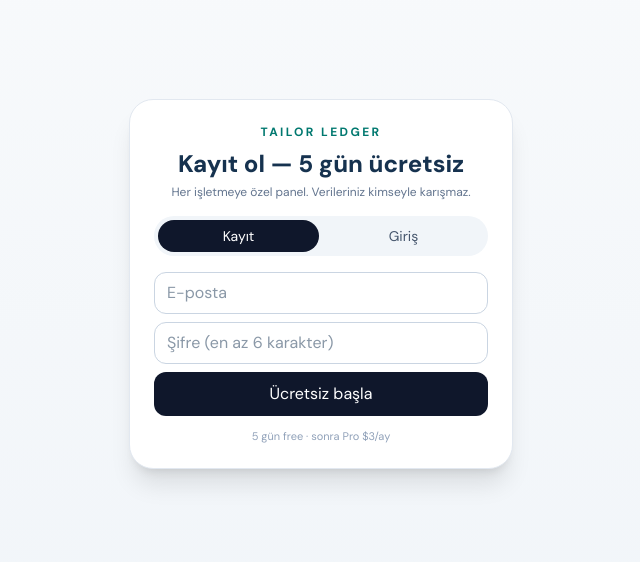
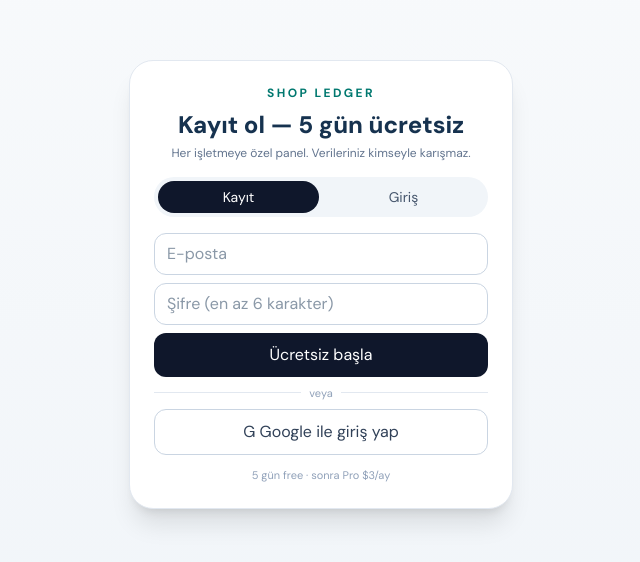
Before and after one commit to explorerstreasure1-alt/global-accounting, a Next.js app: page /giris in a window 1280 px wide. Shown: the part 116-678 px from the top of the page, without its empty margins (319-959 px from the left). Built offline with nearby package versions, Linux system fonts and the light colour scheme; no server answers.

Commit message:
Google ile giris + auth callback + giris sayfasi duzeltme

```diff
--- /dev/null
+++ b/src/app/auth/callback/route.ts
@@ -0,0 +1,30 @@
+import { NextResponse } from "next/server";
+import { cookies } from "next/headers";
+import { createServerClient } from "@supabase/ssr";
+
+// Supabase OAuth dönüşü: code → session (Google ile giriş için şart)
+export async function GET(request: Request) {
+  const url = new URL(request.url);
+  const code = url.searchParams.get("code");
+  const next = url.searchParams.get("next") ?? "/app";
+
+  if (code && process.env.NEXT_PUBLIC_SUPABASE_URL && process.env.NEXT_PUBLIC_SUPABASE_ANON_KEY) {
+    const store = await cookies();
+    const supa = createServerClient(
+      process.env.NEXT_PUBLIC_SUPABASE_URL,
+      process.env.NEXT_PUBLIC_SUPABASE_ANON_KEY,
+      {
+        cookies: {
+          getAll: () => store.getAll(),
+          setAll: (list) => {
+            try {
+              list.forEach(({ name, value, options }) => store.set(name, value, options));
+            } catch { /* ignore */ }
+          },
+        },
+      },
+    );
+    await supa.auth.exchangeCodeForSession(code);
+  }
+  return NextResponse.redirect(new URL(next, url.origin));
+}
--- a/src/app/giris/page.tsx
+++ b/src/app/giris/page.tsx
@@ -32,6 +32,23 @@
     );
   }
 
+  async function googleGiris() {
+    setBusy(true);
+    setHata(null);
+    setBilgi(null);
+    try {
+      const supa = createClient();
+      const { error } = await supa.auth.signInWithOAuth({
+        provider: "google",
+        options: { redirectTo: `${window.location.origin}/auth/callback?next=/app` },
+      });
+      if (error) throw error;
+    } catch (err) {
+      setHata(err instanceof Error ? err.message : "Google girişi başarısız");
+      setBusy(false);
+    }
+  }
+
   async function gonder(e: React.FormEvent) {
     e.preventDefault();
     setBusy(true);
@@ -64,7 +81,7 @@
   return (
     <div className="grid min-h-screen place-items-center bg-gradient-to-b from-slate-50 to-slate-100 p-6">
       <div className="w-full max-w-sm rounded-3xl border border-slate-200 bg-white p-6 shadow-xl">
-        <p className="text-center text-xs font-bold uppercase tracking-[0.2em] text-teal-700">Tailor Ledger</p>
+        <p className="text-center text-xs font-bold uppercase tracking-[0.2em] text-teal-700">Shop Ledger</p>
         <h1 className="mt-2 text-center text-2xl font-extrabold">
           {mode === "register" ? "Kayıt ol — 5 gün ücretsiz" : "Giriş yap"}
         </h1>
@@ -113,6 +130,19 @@
             {busy ? "…" : mode === "register" ? "Ücretsiz başla" : "Giriş yap"}
           </button>
         </form>
+        <div className="mt-2 flex items-center gap-2 text-[11px] text-slate-400">
+          <span className="h-px flex-1 bg-slate-200" />
+          veya
+          <span className="h-px flex-1 bg-slate-200" />
+        </div>
+        <button
+          type="button"
+          onClick={() => void googleGiris()}
+          disabled={busy}
+          className="mt-2 w-full rounded-xl border border-slate-300 bg-white px-4 py-2.5 text-sm font-semibold text-slate-700 hover:border-slate-500 disabled:opacity-50"
+        >
+          G Google ile giriş yap
+        </button>
         <p className="mt-3 text-center text-[11px] text-slate-400">5 gün free · sonra Pro $3/ay</p>
       </div>
     </div>
```
Also changed, not shown: 1 other file (tests, documents, lock files or other folders).
